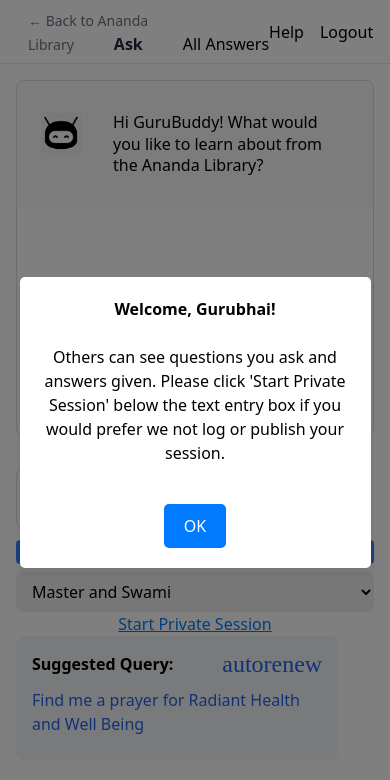
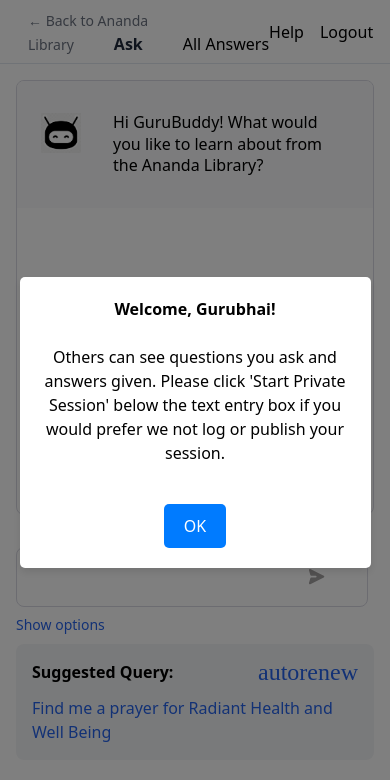
Before and after one commit to mayooear/gpt4-pdf-chatbot-langchain, a Next.js app: page / in a window 390 px wide. Shown: the top 780 px of the page. Built offline with nearby package versions, Linux system fonts and the light colour scheme.

Commit message:
Mobile homepage layout improvements

```diff
--- a/components/ChatInput.tsx
+++ b/components/ChatInput.tsx
@@ -21,6 +21,8 @@ interface ChatInputProps {
   textAreaRef: React.RefObject<HTMLTextAreaElement>;
   mediaTypes: { text: boolean; audio: boolean };
   handleMediaTypeChange: (type: 'text' | 'audio') => void;
+  isControlsMenuOpen: boolean;
+  setIsControlsMenuOpen: (isOpen: boolean) => void;
 }
 
 export const ChatInput: React.FC<ChatInputProps> = ({
@@ -40,9 +42,25 @@ export const ChatInput: React.FC<ChatInputProps> = ({
   messageListRef,
   mediaTypes,
   handleMediaTypeChange,
+  isControlsMenuOpen,
+  setIsControlsMenuOpen,
 }) => {
   const [localQuery, setLocalQuery] = useState<string>('');
   const [isFirstQuery, setIsFirstQuery] = useState<boolean>(true);
+  const [isMobile, setIsMobile] = useState<boolean>(false);
+
+  useEffect(() => {
+    const handleResize = () => {
+      setIsMobile(window.innerWidth < 768);
+    };
+
+    handleResize(); // Set initial value
+    window.addEventListener('resize', handleResize);
+
+    return () => {
+      window.removeEventListener('resize', handleResize);
+    };
+  }, []);
 
   useEffect(() => {
     if (!loading) {
@@ -113,7 +131,14 @@ export const ChatInput: React.FC<ChatInputProps> = ({
               )}
             </button>
           </div>
-          <div className="flex flex-col sm:flex-row sm:justify-between sm:items-start mt-1 space-y-2 sm:space-y-0">
+          <button
+            type="button"
+            onClick={() => setIsControlsMenuOpen(!isControlsMenuOpen)}
+            className="w-full text-left text-sm text-blue-600 mt-2 sm:hidden"
+          >
+            {isControlsMenuOpen ? 'Hide options' : 'Show options'}
+          </button>
+          <div className="mt-2 flex flex-col sm:flex-row sm:justify-between sm:items-start space-y-2 sm:space-y-0">
             <div className="w-full sm:w-1/2 sm:pr-2 order-2 sm:order-1">
               <RandomQueries
                 queries={randomQueries}
@@ -123,9 +148,10 @@ export const ChatInput: React.FC<ChatInputProps> = ({
                 }}
                 isLoading={loading}
                 shuffleQueries={shuffleQueries}
+                isMobile={isMobile}
               />
             </div>
-
+            {(isControlsMenuOpen || !isMobile) && (
               <div className="w-full sm:w-1/2 sm:pl-2 order-1 sm:order-2">
                 <div className="flex flex-col sm:items-end">
                   <div className="flex flex-col sm:flex-row sm:items-center sm:justify-end space-y-2 sm:space-y-0 sm:space-x-4 w-full">
@@ -153,7 +179,6 @@ export const ChatInput: React.FC<ChatInputProps> = ({
                       <CollectionSelector onCollectionChange={handleCollectionChange} currentCollection={collection} />
                     </div>
                   </div>
-
                   <button
                     type="button"
                     onClick={handlePrivateSessionChange}
@@ -163,6 +188,7 @@ export const ChatInput: React.FC<ChatInputProps> = ({
                   </button>
                 </div>
               </div>
+            )}
           </div>
           {error && (
             <div className="bg-red-100 border border-red-400 text-red-700 px-4 py-3 rounded relative mb-4">
--- a/components/RandomQueries.tsx
+++ b/components/RandomQueries.tsx
@@ -6,22 +6,11 @@ interface RandomQueriesProps {
   onQueryClick: (query: string) => void;
   isLoading: boolean;
   shuffleQueries: () => void;
+  isMobile: boolean;
 }
 
-const RandomQueries: React.FC<RandomQueriesProps> = ({ queries, onQueryClick, isLoading, shuffleQueries }) => {
-  const [displayCount, setDisplayCount] = useState(3);
-
-  useEffect(() => {
-    setDisplayCount(window.innerWidth >= 768 ? 3 : 1);
-
-    const handleResize = () => {
-      setDisplayCount(window.innerWidth >= 768 ? 3 : 1);
-    };
-
-    handleResize();
-    window.addEventListener('resize', handleResize);
-    return () => window.removeEventListener('resize', handleResize);
-  }, []);
+const RandomQueries: React.FC<RandomQueriesProps> = ({ queries, onQueryClick, isLoading, shuffleQueries, isMobile }) => {
+  const [currentQueryIndex, setCurrentQueryIndex] = useState(0);
 
   const handleQueryClick = (query: string) => {
     if (!isLoading) {
@@ -38,9 +27,9 @@ const RandomQueries: React.FC<RandomQueriesProps> = ({ queries, onQueryClick, is
 
   return (
     <div className="text-left w-full px-0">
-      <div className="bg-gray-100 p-4 rounded-lg w-[90%] sm:w-[35vw] min-w-[280px] max-w-[400px]">
+      <div className="bg-gray-100 p-4 rounded-lg w-full max-w-[400px]">
         <div className="flex justify-between items-center mb-3">
-          <p className="font-semibold">{displayCount > 1 ? 'Suggested Queries:' : 'Suggested Query:'}</p>
+          <p className="font-semibold">Suggested Query:</p>
           <button
             onClick={handleShuffleQueries}
             className="inline-flex justify-center items-center transform transition-transform duration-500 hover:rotate-180 flex-shrink-0 ml-2"
@@ -50,8 +39,19 @@ const RandomQueries: React.FC<RandomQueriesProps> = ({ queries, onQueryClick, is
             <span className="material-icons text-blue-600 hover:text-blue-800">autorenew</span>
           </button>
         </div>
+        {isMobile ? (
+          <div className="flex items-center">
+            <button
+              className={`flex-grow text-left break-words ${isLoading ? 'text-gray-400 cursor-not-allowed' : 'text-blue-600 hover:text-blue-800 hover:underline'}`}
+              onClick={() => handleQueryClick(queries[currentQueryIndex])}
+              disabled={isLoading}
+            >
+              {queries[currentQueryIndex]}
+            </button>
+          </div>
+        ) : (
           <ul className="list-none w-full">
-          {queries.slice(0, displayCount).map((query, index) => (
+            {queries.slice(0, 3).map((query, index) => (
               <li key={index} className={`mb-2 ${isLoading ? 'text-gray-400' : 'text-blue-600 hover:text-blue-800 hover:underline'}`}>
                 <button
                   className={`focus:outline-none focus:underline w-full text-left break-words ${isLoading ? 'cursor-not-allowed' : ''}`}
@@ -64,6 +64,7 @@ const RandomQueries: React.FC<RandomQueriesProps> = ({ queries, onQueryClick, is
               </li>
             ))}
           </ul>
+        )}
       </div>
     </div>
   );
--- a/pages/index.tsx
+++ b/pages/index.tsx
@@ -36,6 +36,7 @@ export default function Home() {
   const [showLikePrompt, setShowLikePrompt] = useState<boolean>(false);
   const [linkCopied, setLinkCopied] = useState<string | null>(null);
   const [answerCount, setAnswerCount] = useState(0);
+  const [isControlsMenuOpen, setIsControlsMenuOpen] = useState<boolean>(false);
 
   const lastMessageRef = useRef<HTMLDivElement>(null);
   const messageListRef = useRef<HTMLDivElement>(null);
@@ -174,19 +175,31 @@ export default function Home() {
 
   // Add this effect to scroll when messages change
   useEffect(() => {
-    if (lastMessageRef.current) {
+    if (lastMessageRef.current && messageListRef.current) {
       const lastMessage = lastMessageRef.current;
+      const messageList = messageListRef.current;
       const rect = lastMessage.getBoundingClientRect();
 
-      const scrollTop = window.scrollY || document.documentElement.scrollTop;
-      const clientHeight = document.documentElement.clientHeight;
+      const scrollTop = messageList.scrollTop;
+      const clientHeight = messageList.clientHeight;
 
       if (rect.top > clientHeight - 100) {
         console.log('Scrolling to last message');
-        window.scrollTo({
+        messageList.scrollTo({
           top: scrollTop + rect.top - clientHeight + 100,
           behavior: 'smooth'
         });
+      } else {
+        // For mobile, scroll a bit more smoothly
+        const isMobile = window.innerWidth <= 768;
+        if (isMobile) {
+          messageList.scrollTo({
+            top: scrollTop + rect.top - clientHeight + 50,
+            behavior: 'smooth'
+          });
+        } else {
+          lastMessage.scrollIntoView({ behavior: 'smooth', block: 'end' });
+        }
       }
     }
   }, [messages]);
@@ -333,6 +346,8 @@ export default function Home() {
               textAreaRef={textAreaRef}
               mediaTypes={mediaTypes}
               handleMediaTypeChange={handleMediaTypeChange}
+              isControlsMenuOpen={isControlsMenuOpen}
+              setIsControlsMenuOpen={setIsControlsMenuOpen}
             />
           </div>
         </div>
```
Lines whose indentation alone changed are shown as unchanged.
